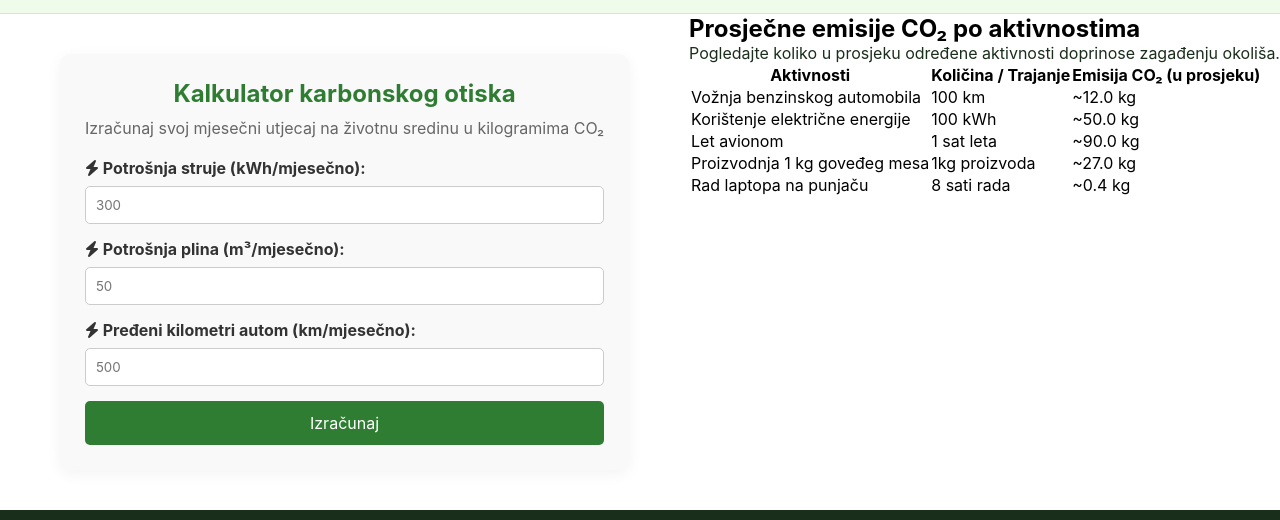
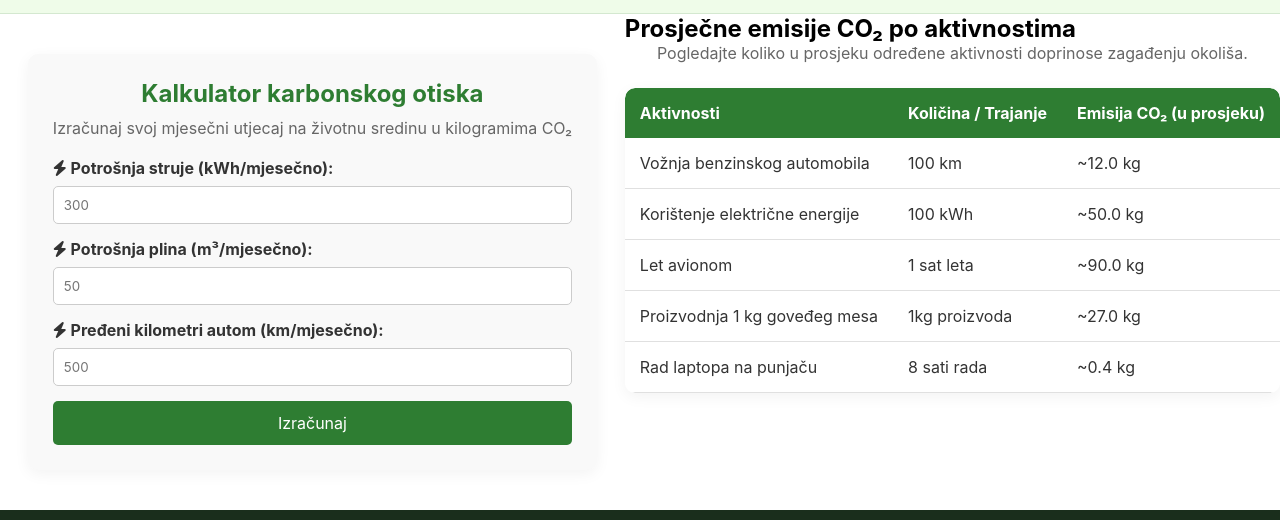
Before and after one commit to ahmedcorovic/Grupa5-TPTP-2026, a plain HTML site: page sadrzaj.html in a window 1280 px wide. Shown: the part 99-619 px from the top of the page. Drawn offline with Linux system fonts and the light colour scheme.

Commit message:
uredjena tabela

```diff
--- a/css/tptpstil.css
+++ b/css/tptpstil.css
@@ -343,3 +343,52 @@
     text-align: center;
     font-size: 18px;
 }
+
+//stil za tabelu//
+.table-section {
+    max-width: 700px;
+    margin: 60px auto;
+    padding: 0 20px;
+}
+
+.table-description {
+    text-align: center;
+    color: #666;
+    margin-bottom: 25px;
+
+}
+
+.table-container {
+    overflow-x: auto; /*osigurava da se tabela pravilno prikazuje na manjim ekranima*/
+    box-shadow: 0 4px 15px rgba(0, 0, 0, 0.05);
+    border-radius: 10px;
+}
+
+.table-section table {
+    width: 100%;
+    border-collapse: collapse;
+    background: #ffffff;
+    text-align: left;
+    border-radius: 10px;
+    overflow: hidden;
+}
+.table-section th {
+    background-color: #2e7d32;
+    color: white;
+    padding: 15px;
+    font-weight: bold;
+}
+
+.table-section td {
+    padding: 15px;
+    border-bottom: 1px solid #e0e0e0;
+    color: #333;
+}
+//napisano uz pomoc chatGPT-a (od 387-394)//
+.table-section tbody tr:nth-child(even) {
+    background-color: #f9f9f9;}
+
+.table-section tbody tr:hover {
+    background-color: #f1f8e9;
+    transition: background-color 0.2s ease;
+}
```
